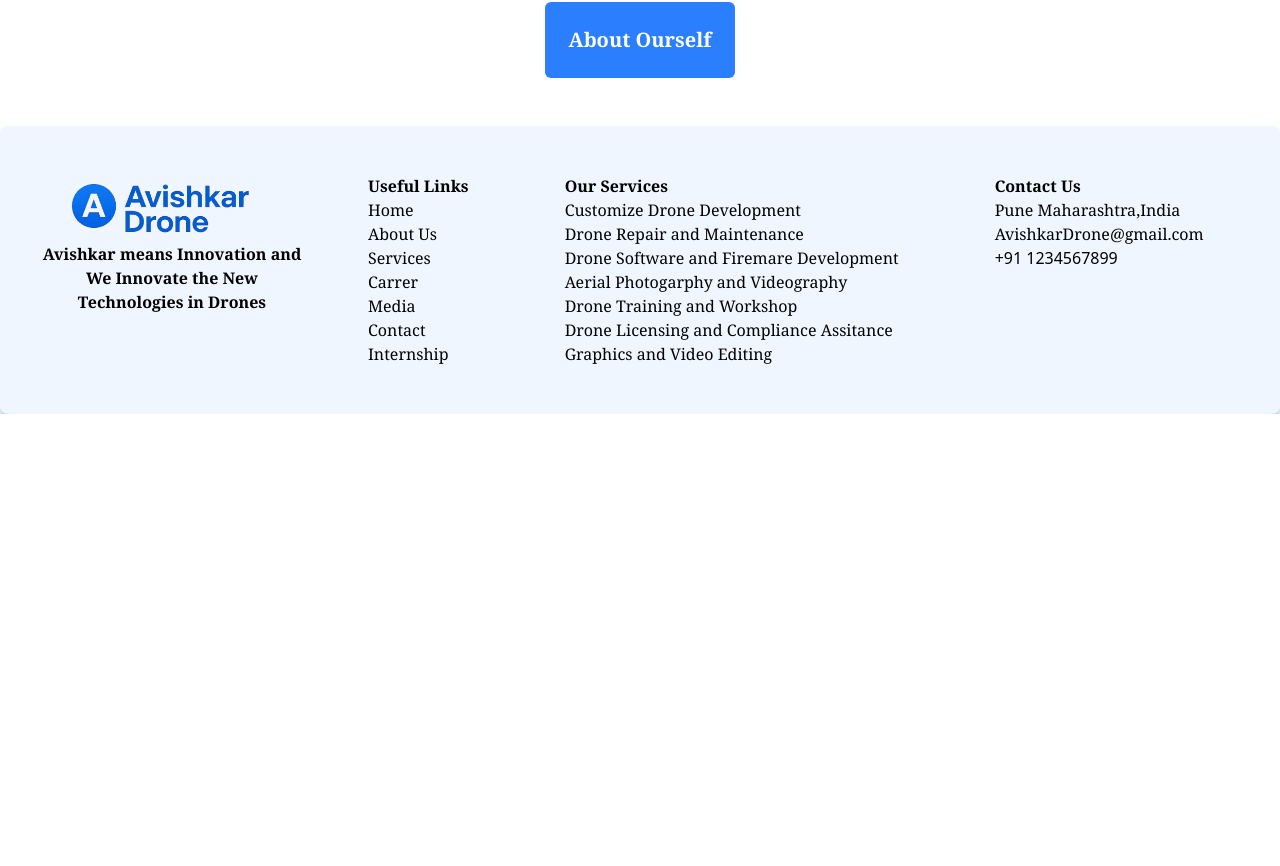
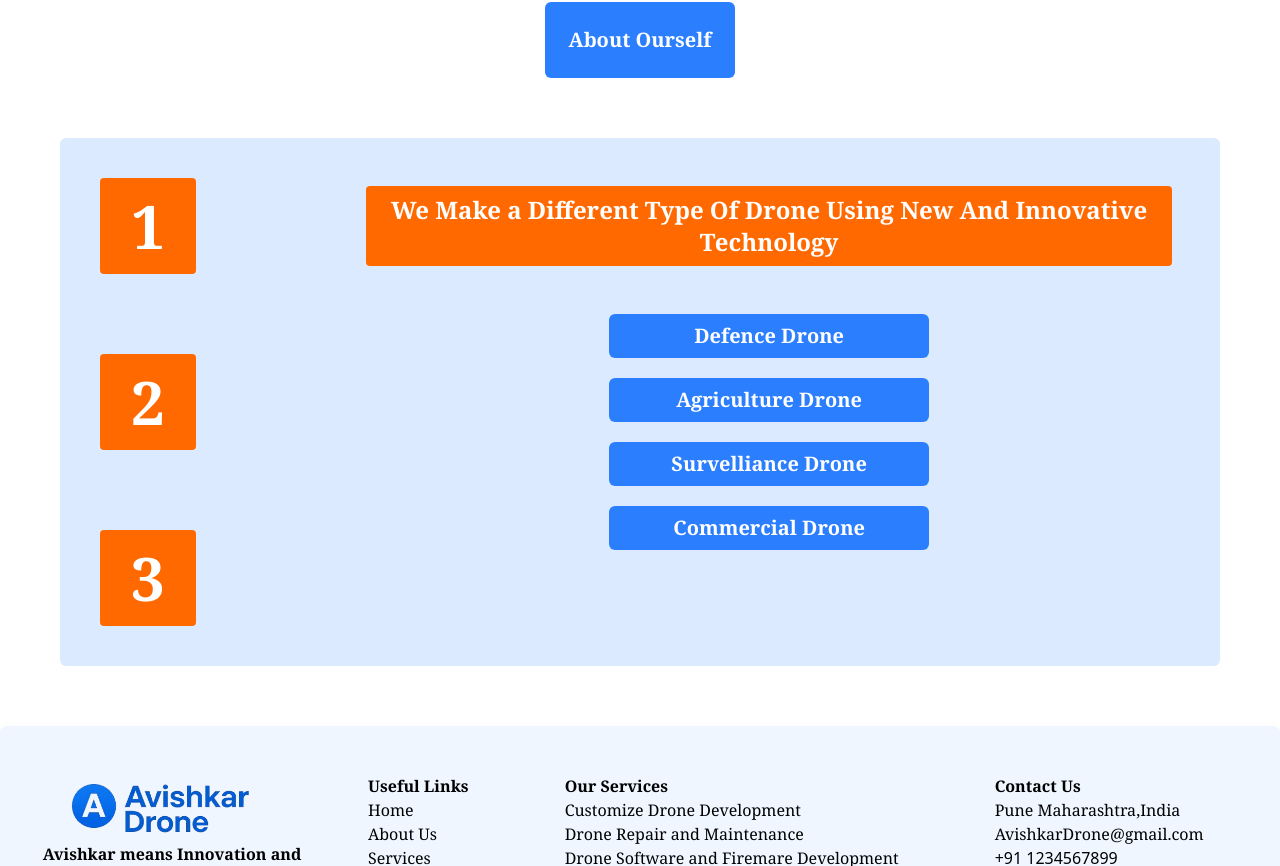
Before and after one commit to KrushnaBarhate03/React-Project, a React (Vite) app: page /about in a window 1280 px wide. Shown: the part 412-1278 px from the top of the page. Before the commit the page ends 826 px from the top, so only its background shows below. Built offline with nearby package versions, Linux system fonts and the light colour scheme.

Commit message:
about page

```diff
--- a/src/views/About.jsx
+++ b/src/views/About.jsx
@@ -3,8 +3,15 @@ import Durable from '../assets/Durable.png'
 import Aboutbutton from '../components/Aboutbutton.jsx'
 import Battery from '../assets/battery.png'
 import imagess from '../assets/award.png'
+import { useState } from 'react'
+import Chart from "../assets/chart3.jpg"
+
+
 
 function About() {
+  const [Show, setShow] = useState(1);
+
+
   return (
     <div>
       <div className='bg-blue-50 border border-blue-500 rounded-lg mt-5 p-4 w-5/6 mx-auto'>
@@ -17,13 +24,64 @@ function About() {
       </div>
 
       <div>
-    <Aboutbutton/>
-   </div>
-   <div className="flex justify-center m-10">
-    <a  href="/Avishkar_Drone_Info.pdf" className="bg-blue-500 p-6 text-xl font-serif font-bold text-white rounded-md " download="Avishkar Drone Information">About Ourself</a>
+        <Aboutbutton />
       </div>
 
+      <div className="flex justify-center m-10">
+        <a href="/Avishkar_Drone_Info.pdf" className="bg-blue-500 p-6 text-xl font-serif font-bold text-white rounded-md " download="Avishkar Drone Information">About Ourself</a>
       </div>
+
+      <div className=" flex   m-15 bg-blue-100 rounded-md">
+
+        <div className="flex sm:flex-col flex-row w-1/4">
+          <button className="bg-orange-500  rounded-sm text-white flex justify-center items-center  m-10 font-serif font-bold text-6xl w-24 h-24 text-center " onClick={()=>setShow(1)}>1</button>
+          <button className="bg-orange-500 rounded-sm text-white m-10 flex justify-center items-center font-serif font-bold text-center w-24 h-24 text-6xl" onClick={()=>setShow(2)}>2</button>
+          <button className="bg-orange-500 rounded-sm text-white m-10 flex justify-center items-center font-serif font-bold text-center w-24 h-24 text-6xl "onClick={()=>setShow(3)}>3</button>
+        </div>
+        {Show===1 && (
+          <div>
+
+            <h3 className="m-12 font-serif text-center font-bold text-2xl bg-orange-500 p-2 rounded-sm text-white">We Make a Different Type Of Drone Using New And Innovative Technology </h3>
+            <h3 className=" font-bold font-serif mx-auto text-xl text-white text-center bg-blue-500 w-80 m-5 p-2 rounded-md">Defence Drone</h3>
+            <h3 className=" font-serif font-bold mx-auto text-xl text-white text-center bg-blue-500 w-80 m-5 p-2 rounded-md">Agriculture Drone</h3>
+            <h3 className=" font-bold mx-auto text-xl text-white text-center bg-blue-500 w-80 m-5 p-2 rounded-md font-serif">Survelliance Drone</h3>
+            <h3 className=" font-bold mx-auto text-xl text-white text-center bg-blue-500 w-80 m-5 p-2 rounded-md font-serif">Commercial Drone</h3>
+          </div>
+
+        )
+        }
+        {Show===2 &&(
+
+      <div>
+        <h3 className="m-12 font-serif text-center font-bold text-2xl bg-red-500  p-2 rounded-sm text-white">Our Dream Is To Build The Best And Most Economical Drone In The World </h3>
+        <h3 className=" font-bold font-serif mx-auto text-xl text-white text-center bg-blue-500 w-80 m-5 p-2 rounded-md ">Our Qualities</h3>
+        <div className="flex flex-wrap ">
+         <h3 className=" font-bold font-serif mx-12 text-xl text-white text-center bg-blue-500 w-80 m-5 p-2 rounded-md">Affordable Price</h3>
+         <h3 className=" font-bold font-serif mx-12 text-xl text-white text-center bg-blue-500 w-80 m-5 p-2 rounded-md ">24/7 Support</h3>
+         <h3 className=" font-bold font-serif mx-12 text-xl text-white text-center bg-blue-500 w-80 m-5 p-2 rounded-md">Free Maintainces For 1 Year</h3>
+          <h3 className=" font-bold font-serif mx-12 text-xl text-white text-center bg-blue-500 w-80 m-5 p-2 rounded-md">Customizable Designs</h3>
+           <h3 className=" font-bold font-serif mx-12 text-xl text-white text-center bg-blue-500 w-80 m-5 p-2 rounded-md">Easy to Operate</h3>
+            <h3 className=" font-bold font-serif mx-12 text-xl text-white text-center bg-blue-500 w-80 m-5 p-2 rounded-md">HD Quality Camera</h3>
+         </div>
+      </div>
+
+      )}
+
+      {Show===3 &&(
+        <div>
+          <h3 className="m-12 font-serif text-center font-bold text-2xl bg-white shadow-lg shadow-blue-500/50 p-2 rounded-sm text-black">“We provide training and organize awareness campaigns to educate farmers on using drones in agriculture, especially for spraying pesticides on crops.”</h3>
+           <img src={Chart} alt="Drone image " className="w-96 rounded-sm mx-auto"/>
+        </div>
+      )}
+      </div>
+
+
+
+
+
+
+    </div>
+
 
 
   )
```
Lines whose indentation alone changed are shown as unchanged.
